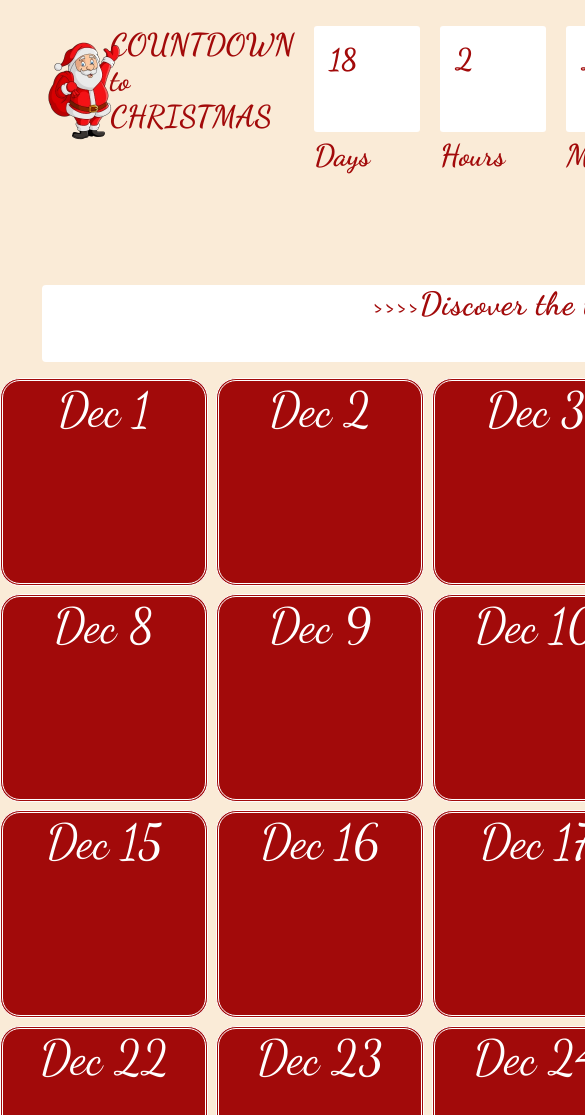
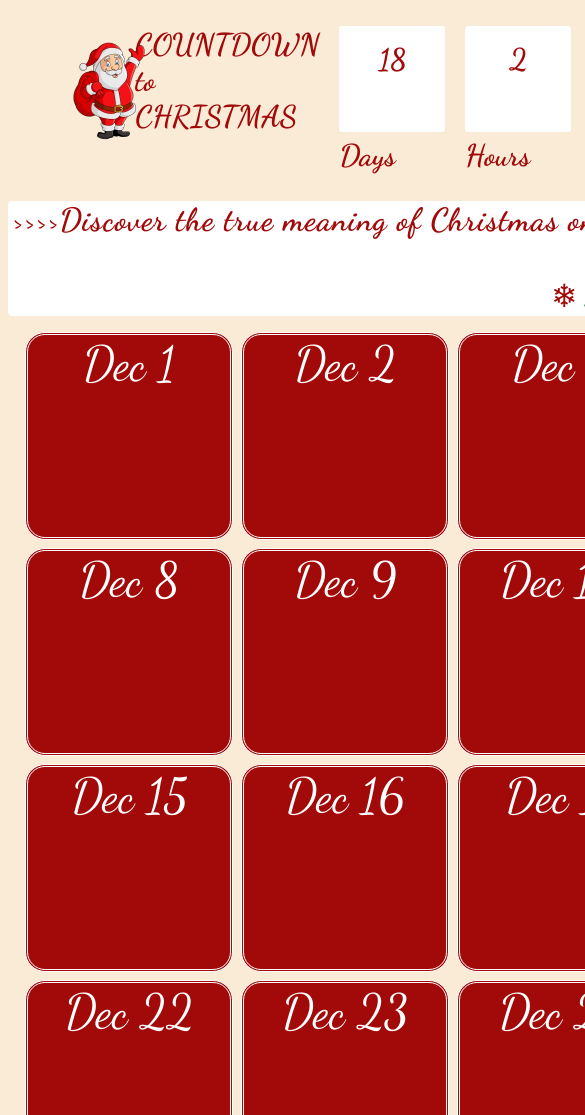
Before and after one commit to MM696/Calender, a plain HTML site: page 1.0_Calender/index.html in a window 390 px wide. Shown: the top 1115 px of the page, 585 px wide, since content can reach past the window. Drawn offline with Linux system fonts and the light colour scheme; a web font is replaced by a local one.

Commit message:
commit initial

```diff
--- a/1.0_Calender/styles.css
+++ b/1.0_Calender/styles.css
@@ -29,8 +29,7 @@ body {
 
 .instruction {
   position: relative;
-  left: 5vh;
-  width: 260vh;
+  width: 170vh;
   text-align: center;
   letter-spacing: 1px;
   font-family: "Dancing Script", cursive;
@@ -73,6 +72,7 @@ body {
   padding: 15px;
   border-radius: 3px;
   background-color: white;
+  text-align: center;
 }
 
 .smalltext {
@@ -171,8 +171,12 @@ body {
 @media (max-width: 475px) {
   body {
     width: auto; /* Allow dynamic scaling */
+    margin-left: 1vh;
   }
   .container {
+    position: relative;
+    left: 2vh;
+    height: 20vh;
     width: 65%; /* Reduced further for narrow screens */
     gap: 0.5rem; /* Adjust spacing */
     margin-left: 0; /* Remove excessive left margin */
```
